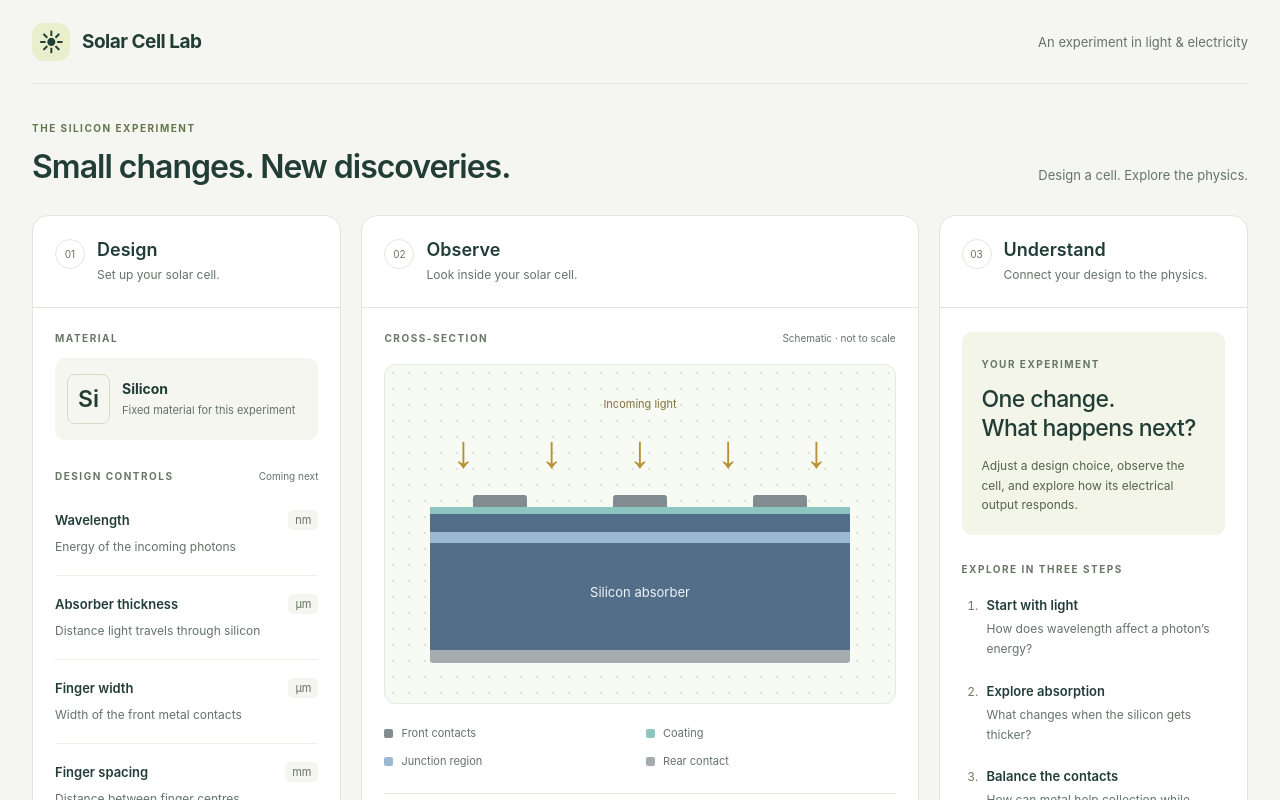
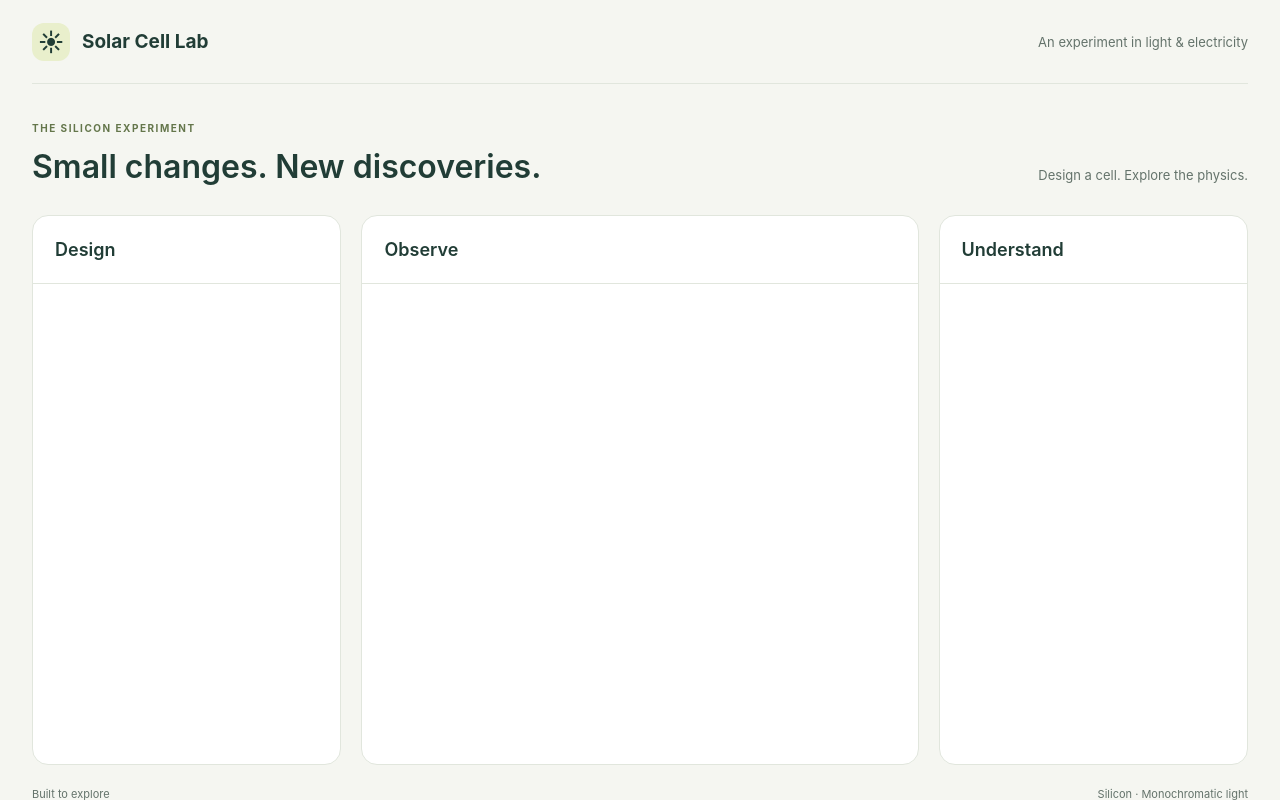
Before and after one commit to Nevetsgaming/Solarpanelsim, a React (Vite) app: page / in a window 1280 px wide. Shown: the top 800 px of the page. Built offline with nearby package versions, Linux system fonts and the light colour scheme.

Commit message:
Simplify simulator panels to empty workspaces

```diff
--- a/src/App.css
+++ b/src/App.css
@@ -1,61 +1,18 @@
 .app-shell { max-width: 1680px; margin: auto; padding: 0 32px; }
 .app-header { display: flex; align-items: center; justify-content: space-between; gap: 20px; min-height: 84px; border-bottom: 1px solid var(--border); }
-.brand { display: flex; align-items: center; gap: 12px; font-size: 19px; font-weight: 700; letter-spacing: -.5px; }
+.brand { display: flex; align-items: center; gap: 12px; font-size: 19px; font-weight: 700; }
 .brand-mark { display: grid; place-items: center; background: #e9efcc; width: 38px; height: 38px; border-radius: 12px; font-size: 25px; }
 .header-caption { color: var(--muted); font-size: 13px; }
 .workspace-heading { display: flex; align-items: end; justify-content: space-between; gap: 24px; padding: 36px 0 28px; }
-.eyebrow, .section-label { font-size: 10px; font-weight: 700; letter-spacing: 1.5px; text-transform: uppercase; }
-.eyebrow { margin-bottom: 10px; color: #64764b; }
-h1 { font-size: clamp(25px, 2.5vw, 36px); font-weight: 600; line-height: 1.25; letter-spacing: -1px; }
+.eyebrow { margin-bottom: 10px; color: #64764b; font-size: 10px; font-weight: 700; letter-spacing: 1.5px; }
+h1 { font-size: clamp(25px, 2.5vw, 36px); font-weight: 600; line-height: 1.25; }
 .workspace-heading > p { font-size: 13px; color: var(--muted); }
 
-/* CSS Grid defines the three columns; components don't need to know their widths. */
 .workspace { display: grid; grid-template-columns: minmax(250px, 1fr) minmax(360px, 1.8fr) minmax(250px, 1fr); gap: 20px; }
 .panel { min-width: 0; background: #fff; border: 1px solid var(--border); border-radius: 16px; overflow: hidden; }
-.panel-header { display: flex; align-items: flex-start; gap: 12px; padding: 23px 22px; border-bottom: 1px solid var(--border); }
-.step-number { flex-shrink: 0; display: grid; place-items: center; width: 30px; height: 30px; border: 1px solid var(--border); border-radius: 50%; font-size: 10px; color: #66755f; }
+.panel-header { padding: 23px 22px; border-bottom: 1px solid var(--border); }
 .panel-header h2 { font-size: 18px; font-weight: 600; }
-.panel-header p { margin-top: 5px; font-size: 12px; color: var(--muted); }
-.panel-body { padding: 24px 22px; }
-.section-label { color: #687765; }
-.material-card { display: flex; gap: 12px; align-items: center; margin: 14px 0 30px; padding: 16px 12px; background: #f4f6ef; border-radius: 10px; }
-.material-symbol { padding: 10px; border: 1px solid #d4ddc3; border-radius: 8px; font-size: 23px; font-weight: 600; }
-.material-card h3 { font-size: 14px; }
-.material-card p { margin-top: 4px; font-size: 11px; color: var(--muted); }
-.section-heading, .view-heading { display: flex; align-items: center; justify-content: space-between; gap: 10px; flex-wrap: wrap; }
-.small-note { color: var(--muted); font-size: 10px; }
-.control-list { list-style: none; padding: 0; margin: 10px 0 0; }
-.control-list li { padding: 18px 0; border-bottom: 1px solid #edf0e9; }
-.control-title { display: flex; justify-content: space-between; align-items: center; gap: 10px; }
-h4 { font-size: 13px; font-weight: 600; }
-.control-title span { color: #66755f; background: #f4f6ef; padding: 3px 7px; border-radius: 5px; font-size: 11px; }
-.control-list p { margin-top: 7px; color: var(--muted); font-size: 12px; }
-.panel-note { margin-top: 25px; padding-top: 18px; border-top: 1px solid var(--border); color: var(--muted); font-size: 12px; }
-.cell-stage { margin-top: 20px; min-height: 340px; padding: 32px 24px 40px; border: 1px solid #e5e9de; border-radius: 12px; background-color: #f8faf4; background-image: radial-gradient(#dce4d4 .8px, transparent .8px); background-size: 16px 16px; }
-.incident-label { text-align: center; font-size: 11px; color: #83713a; }
-.light-rays { display: flex; justify-content: space-around; padding: 8px 10px 15px; color: #b99134; font-size: 45px; font-family: Georgia, serif; }
-.cell-schematic { max-width: 420px; margin: 0 auto; }
-.front-contacts { height: 12px; display: flex; justify-content: space-around; }
-.front-contacts span { width: 13%; background: #818c91; border-radius: 3px 3px 0 0; }
-.coating { height: 7px; background: #8dc5c1; }
-.silicon { position: relative; display: grid; place-items: center; height: 136px; background: #536e88; color: #eff5fa; font-size: 13px; }
-.junction { position: absolute; top: 18px; width: 100%; height: 11px; background: #9bb9d2; }
-.silicon > span { padding-top: 20px; }
-.rear-contact { height: 13px; background: #a5acb0; border-radius: 0 0 3px 3px; }
-.layer-legend { display: grid; grid-template-columns: 1fr 1fr; gap: 14px 12px; list-style: none; margin: 22px 0 0; padding: 0; }
-.layer-legend li { display: flex; align-items: center; gap: 8px; font-size: 11px; color: var(--muted); }
-.swatch { width: 9px; height: 9px; border-radius: 2px; flex-shrink: 0; }
-.metal-swatch { background: #818c91; }
-.coating-swatch { background: #8dc5c1; }
-.junction-swatch { background: #9bb9d2; }
-.rear-swatch { background: #a5acb0; }
-.learning-intro { padding: 20px; margin-bottom: 28px; background: #f2f5e8; border-radius: 10px; }
-.learning-intro h3 { margin: 13px 0; font-size: 23px; font-weight: 500; letter-spacing: -.6px; line-height: 1.25; }
-.learning-intro p { font-size: 12px; color: #536449; }
-.learning-steps { padding-left: 20px; margin: 10px 0 0; }
-.learning-steps li { padding: 12px 0 12px 5px; color: #6d7b60; font-size: 12px; }
-.learning-steps h4 { color: #213d36; }
-.learning-steps p { margin-top: 6px; color: var(--muted); font-size: 12px; }
+.panel-body { min-height: 480px; }
 .app-footer { display: flex; justify-content: space-between; gap: 16px; padding: 22px 0; font-size: 11px; color: var(--muted); }
 
 @media (max-width: 1050px) {
@@ -66,10 +23,7 @@ h4 { font-size: 13px; font-weight: 600; }
 
 @media (max-width: 650px) {
   .app-shell { padding: 0 16px; }
-  .app-header { min-height: 72px; }
   .header-caption { display: none; }
   .workspace { grid-template-columns: minmax(0, 1fr); }
-  .workspace-heading { padding-top: 26px; }
-  .cell-stage { padding-inline: 16px; }
   .app-footer { flex-wrap: wrap; }
 }
--- a/src/components/CellVisualization.tsx
+++ b/src/components/CellVisualization.tsx
@@ -1,29 +1,5 @@
 import Panel from './Panel'
 
 export default function CellVisualization() {
-  return (
-    <Panel id="visualization" step="02" title="Observe" description="Look inside your solar cell.">
-      <div className="view-heading">
-        <h3 className="section-label">Cross-section</h3>
-        <span className="small-note">Schematic · not to scale</span>
-      </div>
-      <div className="cell-stage" role="img" aria-label="Static solar cell cross-section showing incoming light, front contacts, coating, silicon with a junction near the front, and rear contact. Not to scale.">
-        <div className="incident-label">Incoming light</div>
-        <div className="light-rays" aria-hidden="true"><span>↓</span><span>↓</span><span>↓</span><span>↓</span><span>↓</span></div>
-        <div className="cell-schematic" aria-hidden="true">
-          <div className="front-contacts"><span /><span /><span /></div>
-          <div className="coating" />
-          <div className="silicon"><div className="junction" /><span>Silicon absorber</span></div>
-          <div className="rear-contact" />
-        </div>
-      </div>
-      <ul className="layer-legend" aria-label="Cell layers">
-        <li><span className="swatch metal-swatch" />Front contacts</li>
-        <li><span className="swatch coating-swatch" />Coating</li>
-        <li><span className="swatch junction-swatch" />Junction region</li>
-        <li><span className="swatch rear-swatch" />Rear contact</li>
-      </ul>
-      <p className="panel-note">A first look at the cell’s layers. Animation and a top view will follow as we build the model.</p>
-    </Panel>
-  )
+  return <Panel id="visualization" title="Observe" />
 }
--- a/src/components/DesignPanel.tsx
+++ b/src/components/DesignPanel.tsx
@@ -1,34 +1,5 @@
 import Panel from './Panel'
 
-const plannedControls = [
-  { name: 'Wavelength', unit: 'nm', description: 'Energy of the incoming photons' },
-  { name: 'Absorber thickness', unit: 'µm', description: 'Distance light travels through silicon' },
-  { name: 'Finger width', unit: 'µm', description: 'Width of the front metal contacts' },
-  { name: 'Finger spacing', unit: 'mm', description: 'Distance between finger centres' },
-]
-
 export default function DesignPanel() {
-  return (
-    <Panel id="design" step="01" title="Design" description="Set up your solar cell.">
-      <h3 className="section-label">Material</h3>
-      <div className="material-card">
-        <span className="material-symbol" aria-hidden="true">Si</span>
-        <div><h3>Silicon</h3><p>Fixed material for this experiment</p></div>
-      </div>
-
-      <div className="section-heading">
-        <h3 className="section-label">Design controls</h3>
-        <span className="small-note">Coming next</span>
-      </div>
-      <ul className="control-list">
-        {plannedControls.map((control) => (
-          <li key={control.name}>
-            <div className="control-title"><h4>{control.name}</h4><span>{control.unit}</span></div>
-            <p>{control.description}</p>
-          </li>
-        ))}
-      </ul>
-      <p className="panel-note">We’ll add one control at a time, starting with wavelength.</p>
-    </Panel>
-  )
+  return <Panel id="design" title="Design" />
 }
--- a/src/components/LearningPanel.tsx
+++ b/src/components/LearningPanel.tsx
@@ -1,20 +1,5 @@
 import Panel from './Panel'
 
 export default function LearningPanel() {
-  return (
-    <Panel id="learning" step="03" title="Understand" description="Connect your design to the physics.">
-      <div className="learning-intro">
-        <span className="section-label">Your experiment</span>
-        <h3>One change.<br />What happens next?</h3>
-        <p>Adjust a design choice, observe the cell, and explore how its electrical output responds.</p>
-      </div>
-      <h3 className="section-label">Explore in three steps</h3>
-      <ol className="learning-steps">
-        <li><h4>Start with light</h4><p>How does wavelength affect a photon’s energy?</p></li>
-        <li><h4>Explore absorption</h4><p>What changes when the silicon gets thicker?</p></li>
-        <li><h4>Balance the contacts</h4><p>How can metal help collection while blocking light?</p></li>
-      </ol>
-      <p className="panel-note">As controls are added, this panel will explain your selection with formulas and insights.</p>
-    </Panel>
-  )
+  return <Panel id="learning" title="Understand" />
 }
--- a/src/components/Panel.tsx
+++ b/src/components/Panel.tsx
@@ -1,25 +1,16 @@
-import type { ReactNode } from 'react'
-
 type PanelProps = {
   id: string
-  step: string
   title: string
-  description: string
-  children: ReactNode
 }
 
 // A shared frame keeps all three panels visually consistent.
-export default function Panel({ id, step, title, description, children }: PanelProps) {
+export default function Panel({ id, title }: PanelProps) {
   return (
     <section className="panel" aria-labelledby={`${id}-title`}>
       <header className="panel-header">
-        <span className="step-number">{step}</span>
-        <div>
-          <h2 id={`${id}-title`}>{title}</h2>
-          <p>{description}</p>
-        </div>
+        <h2 id={`${id}-title`}>{title}</h2>
       </header>
-      <div className="panel-body">{children}</div>
+      <div className="panel-body" />
     </section>
   )
 }
```
